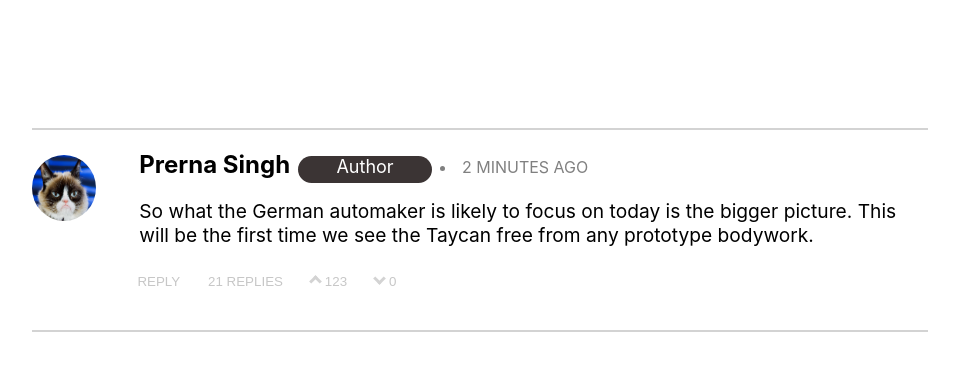
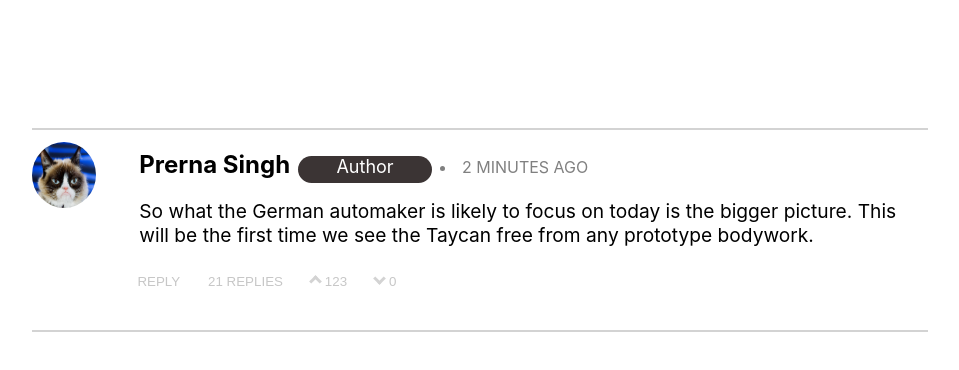
Before and after one commit to presingh2847/Comment-Box, a React (Create React App) app: page / in a window 1280 px wide. Shown: the top 370 px of the page, without its empty margins (96-1055 px from the left). Built offline with nearby package versions, Linux system fonts and the light colour scheme.

Commit message:
Update CommentBox.css

```diff
--- a/src/CSS/CommentBox.css
+++ b/src/CSS/CommentBox.css
@@ -25,7 +25,7 @@
     width: 65%;
     height:33%;
     border-radius: 50%;
-    margin-top:25%
+    margin-top:12%
 }
 .timestamp {
     color: grey;
```
